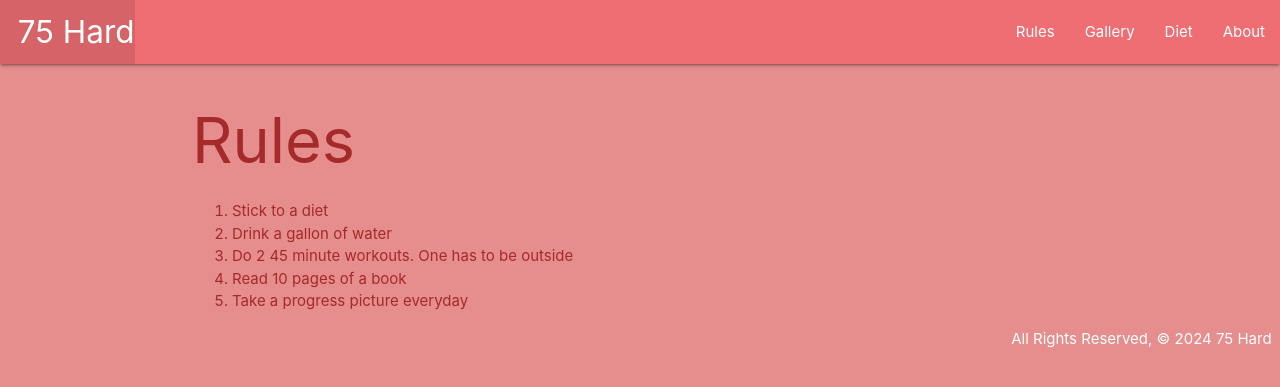
After one commit to emilyThesecond/seventy-five-hard, a Django app: page /rules/ in a window 1280 px wide. The commit adds this page. Shown: the top 387 px of the page. Run offline with Django 5.2, Linux system fonts and the light colour scheme.

Commit message:
render rules page

```diff
--- a/main_app/templates/base.html
+++ b/main_app/templates/base.html
@@ -24,6 +24,9 @@
         <ul class="right">
           <li><a href="/gallery">Gallery</a></li>
         </ul>
+        <ul class="right">
+          <li><a href="/rules">Rules</a></li>
+        </ul>
       </div>
     </nav>
   </header>
--- /dev/null
+++ b/main_app/templates/rules.html
@@ -0,0 +1,11 @@
+{% extends 'base.html' %}
+{% block content %}
+  <h1>Rules</h1>
+  <ol>
+    <li>Stick to a diet</li>
+    <li>Drink a gallon of water</li>
+    <li>Do 2 45 minute workouts. One has to be outside</li>
+    <li>Read 10 pages of a book</li>
+    <li>Take a progress picture everyday</li>
+  </ol>
+{% endblock%}
--- a/main_app/urls.py
+++ b/main_app/urls.py
@@ -5,5 +5,6 @@ urlpatterns = [
     path('', views.home, name='home'),
     path('about/', views.about, name='about'),
     path('diet/', views.diet, name="diet"),
-    path('gallery/', views.gallery, name='gallery')
+    path('gallery/', views.gallery, name='gallery'),
+    path('rules/', views.rules, name='rules')
 ]
--- a/main_app/views.py
+++ b/main_app/views.py
@@ -12,3 +12,6 @@ def diet(request):
 
 def gallery(request):
     return render(request, 'gallery.html')
+
+def rules(request):
+    return render(request, 'rules.html')
```
Also changed, not shown: main_app/templates/home.html (+4 -11 lines).
